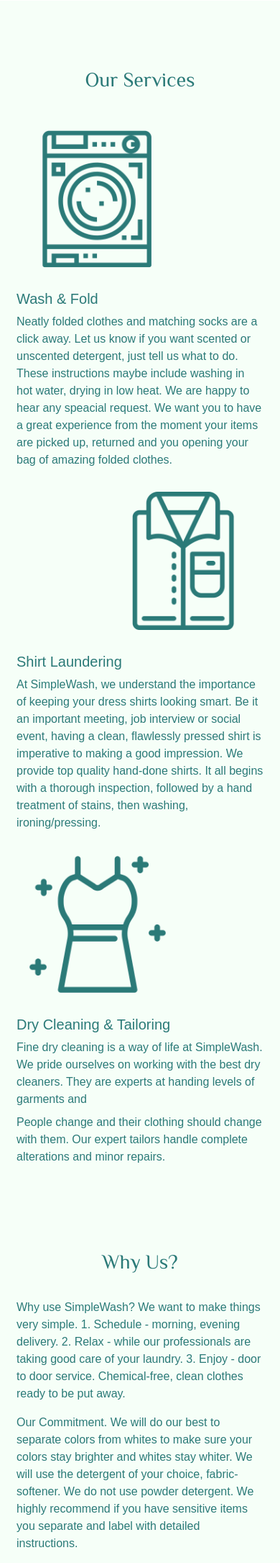
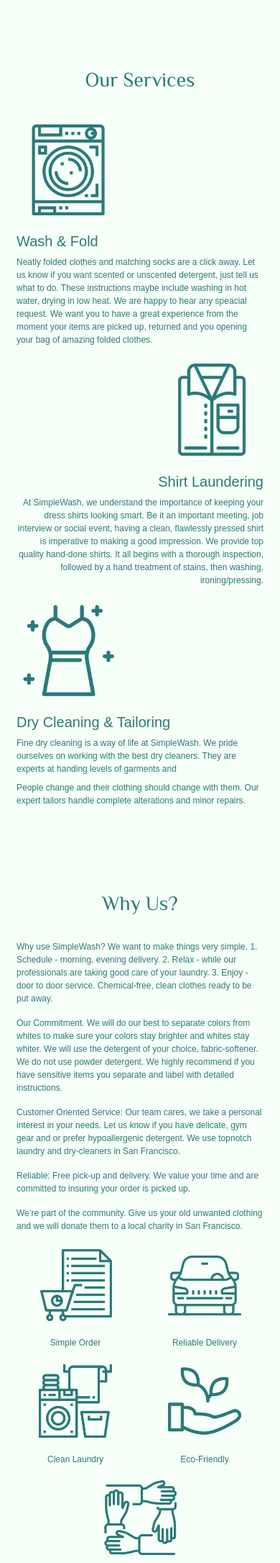
Before and after one commit to emmiehe/responsive-redesign-case, a PHP site: page / in a window 390 px wide. Shown: the part 591-2762 px from the top of the page at 72% size. Run offline with PHP 8.4, Linux system fonts and the light colour scheme; some web fonts are replaced.

Commit message:
some more media query

```diff
--- a/home.html
+++ b/home.html
@@ -11,7 +11,7 @@
     <title>Responsive Redesign</title>
   </head>
 
-  <body class="mb-md-5" >
+  <body class="mb-lg-5" >
     <!-- TODO: put your HTML code here! -->
     <!-- nav bar -->
     <nav id="navbar" class="navbar navbar-expand navbar-dark fixed-top pt-lg-3 pb-lg-3">
@@ -60,23 +60,23 @@
       <div class="container d-flex flex-column justify-content-center align-items-center">
 	<h1>Our Services</h1>
       <div class="d-flex flex-row flex-wrap justify-content-start align-items-center">
-	<img src="./img/service-1.png" alt="service" style="max-height: 15rem;"/>
+	<img src="./img/service-1.png" alt="service" style="max-height: var(--pic-height);"/>
 	<div>
 	<h5>Wash & Fold </h5>
 	<p> Neatly folded clothes and matching socks are a click away. Let us know if you want scented or unscented detergent, just tell us what to do.  These instructions maybe include washing in hot water, drying in low heat. We are happy to hear any speacial request. We want you to have a great experience from the moment your items are picked up, returned and you opening your bag of amazing folded clothes. </p>
 	</div>
       </div>
       <div class="d-flex flex-row-reverse flex-wrap justify-content-start align-items-center">
-	<img src="./img/service-2.png" alt="service" style="max-height: 15rem;"/>
+	<img src="./img/service-2.png" alt="service" style="max-height: var(--pic-height);"/>
 
 	<div>
-	  <h5>Shirt Laundering</h5>
-	  <p>At SimpleWash, we understand the importance of keeping your dress shirts looking smart. Be it an important meeting, job interview or social event, having a clean, flawlessly pressed shirt is imperative to making a good impression. We provide top quality hand-done shirts. It all begins with a thorough inspection, followed by a hand treatment of stains, then washing, ironing/pressing.</p>
+	  <h5 class="text-right">Shirt Laundering</h5>
+	  <p class="text-right">At SimpleWash, we understand the importance of keeping your dress shirts looking smart. Be it an important meeting, job interview or social event, having a clean, flawlessly pressed shirt is imperative to making a good impression. We provide top quality hand-done shirts. It all begins with a thorough inspection, followed by a hand treatment of stains, then washing, ironing/pressing.</p>
 	</div>
 
       </div>
       <div class="d-flex flex-row flex-wrap justify-content-start align-items-center">
-	<img src="./img/service-3.png" alt="service" style="max-height: 15rem;"/>
+	<img src="./img/service-3.png" alt="service" style="max-height: var(--pic-height);"/>
 	<div>
 	  <h5>Dry Cleaning & Tailoring</h5>
 	  <p>Fine dry cleaning is a way of life at SimpleWash. We pride ourselves on working with the best dry cleaners. They are experts at handing levels of garments and </p>
@@ -109,23 +109,23 @@
 Give us your old unwanted clothing and we will donate them to a local charity in San Francisco.</p>
 	<div class="d-flex flex-row flex-wrap justify-content-around justify-content-center">
 	  <div class="text-center">
-	    <img src="./img/why-1.png" alt="service" style="max-height: 12rem;"/>
+	    <img src="./img/why-1.png" alt="service" style="max-height: var(--pic-sm-height);"/>
 	    <p>Simple Order</p>
 	  </div>
 	  <div class="text-center">
-	    <img src="./img/why-2.png" alt="service" style="max-height: 12rem;"/>
+	    <img src="./img/why-2.png" alt="service" style="max-height: var(--pic-sm-height);"/>
 	    <p>Reliable Delivery</p>
 	  </div>
 	  <div class="text-center">
-	    <img src="./img/why-3.png" alt="service" style="max-height: 12rem;"/>
+	    <img src="./img/why-3.png" alt="service" style="max-height: var(--pic-sm-height);"/>
 	    <p>Clean Laundry</p>
 	  </div>
 	  <div class="text-center">
-	    <img src="./img/why-4.png" alt="service" style="max-height: 12rem;"/>
+	    <img src="./img/why-4.png" alt="service" style="max-height: var(--pic-sm-height);"/>
 	    <p>Eco-Friendly</p>
 	  </div>
 	  <div class="text-center">
-	    <img src="./img/why-5.png" alt="service" style="max-height: 12rem;"/>
+	    <img src="./img/why-5.png" alt="service" style="max-height: var(--pic-sm-height);"/>
 	    <p>Loving Community</p>
 	  </div>
 	</div>
--- a/index.css
+++ b/index.css
@@ -37,6 +37,8 @@
     --padding-bottom: 2rem;
     --padding-between: 5rem;
     --padding-header: 3rem;
+    --pic-height: 15rem;
+    --pic-sm-height: 12rem;
 }
 
 body {
@@ -103,8 +105,9 @@
 	--padding-bottom: 1rem;
 	--padding-between: 3rem;
 	--padding-header: 1rem;
+	--pic-height: 10rem;
+	--pic-sm-height: 8rem;
     }
-
 
     #bg-cover {
 	padding-top: 0rem; /* not showing the bg for smaller devices */
@@ -127,3 +130,9 @@
     }
 
 }
+
+@media only screen and (max-width: 600px) {
+    p {
+	font-size: 12px;
+    }
+}
```
